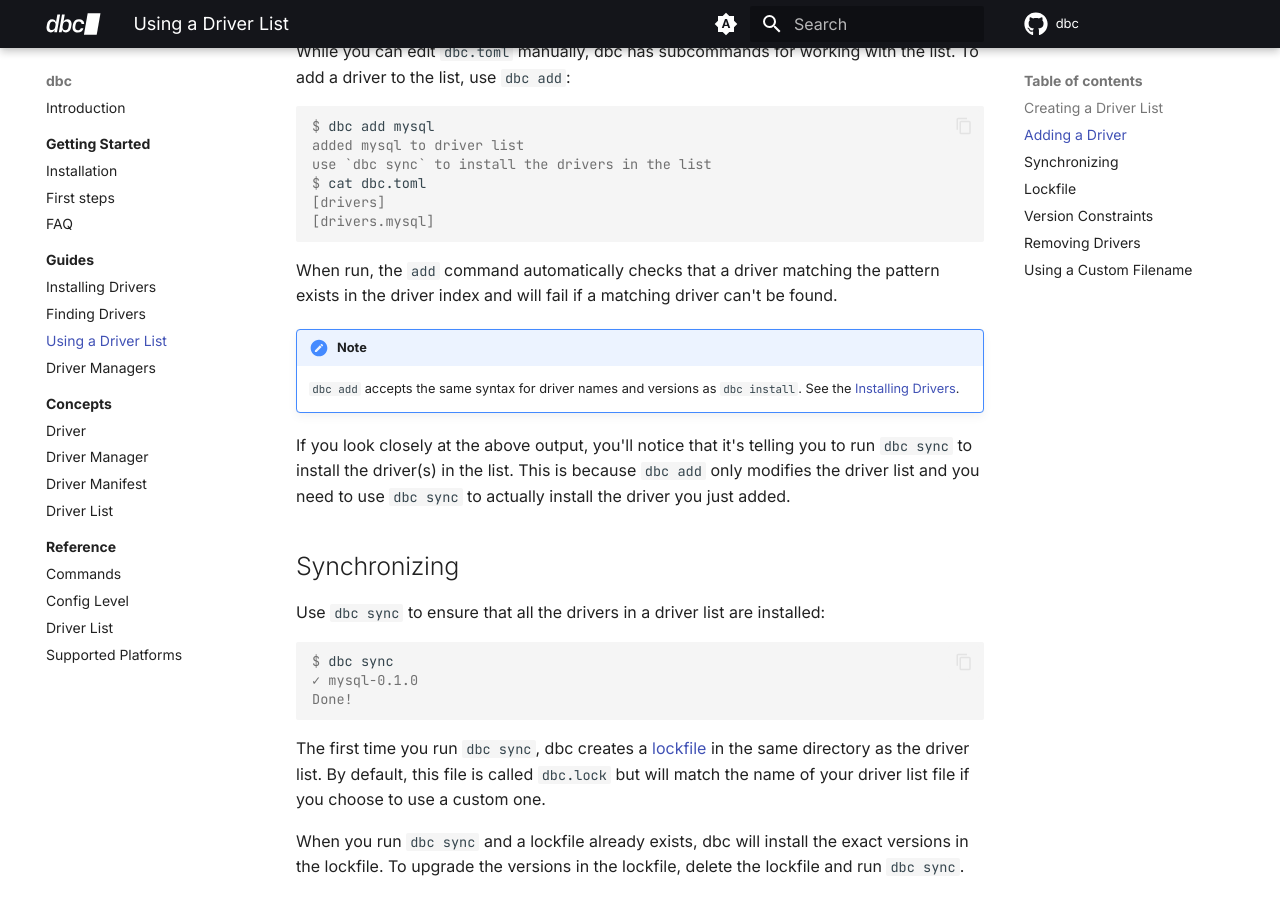
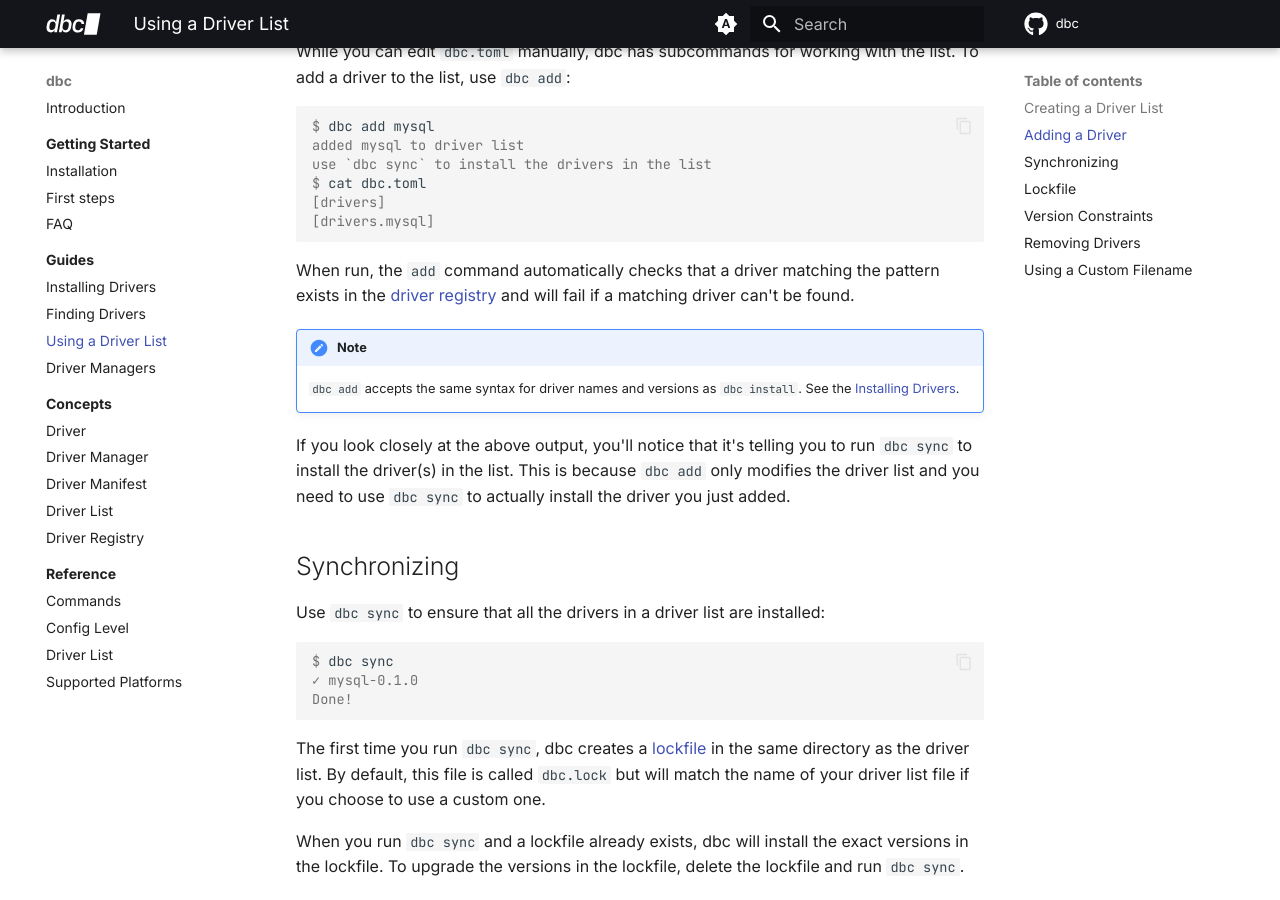
Before and after one commit to columnar-tech/dbc, an MkDocs documentation site: the page built from docs/guides/driver_list.md, in a window 1280 px wide and 900 px high, scrolled down 840 px. Built offline with MkDocs 1.6.1 and Material for MkDocs 9.7.7, drawn with Linux system fonts in a browser that asks for light colours; plug-ins that fetch from the network failed and are left out; comment, search, counter and statistics services are not loaded.

Commit message:
Create empty driver registry concept page

````diff
--- a/docs/guides/driver_list.md
+++ b/docs/guides/driver_list.md
@@ -54,7 +54,7 @@
 [drivers.mysql]
 ```
 
-When run, the `add` command automatically checks that a driver matching the pattern exists in the driver index and will fail if a matching driver can't be found.
+When run, the `add` command automatically checks that a driver matching the pattern exists in the [driver registry](../concepts/driver_registry.md) and will fail if a matching driver can't be found.
 
 !!! note
 
--- a/mkdocs.yml
+++ b/mkdocs.yml
@@ -50,6 +50,7 @@
       - Driver Manager: concepts/driver_manager.md
       - Driver Manifest: concepts/driver_manifest.md
       - Driver List: concepts/driver_list.md
+      - Driver Registry: concepts/driver_registry.md
   - Reference:
       - reference/index.md
       - Commands: reference/cli.md
````
Also changed, not shown: docs/concepts/driver_registry.md (added, +24 -0 lines).
